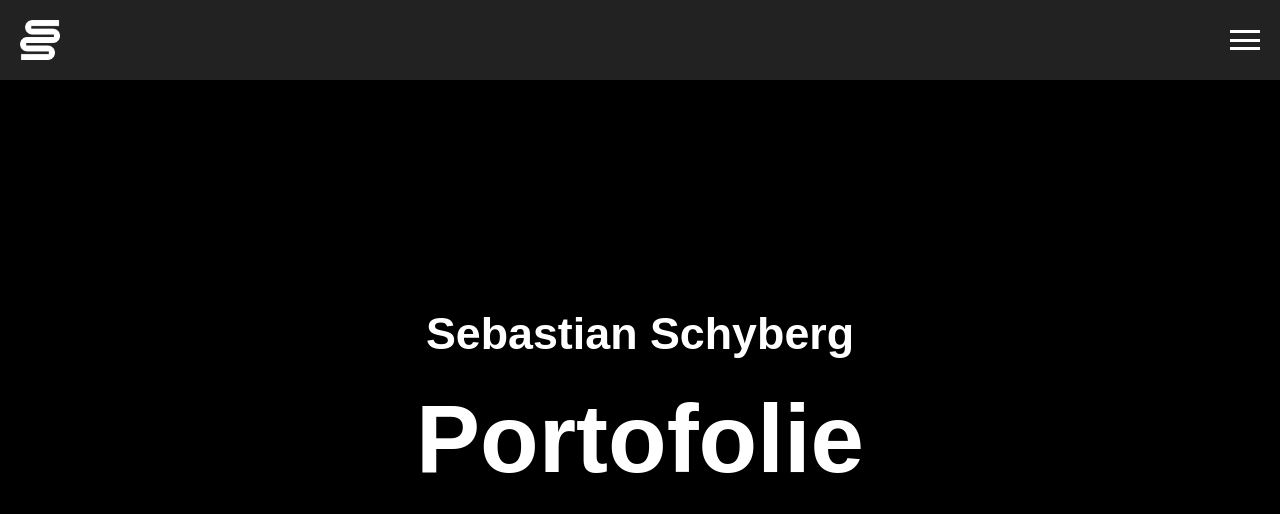
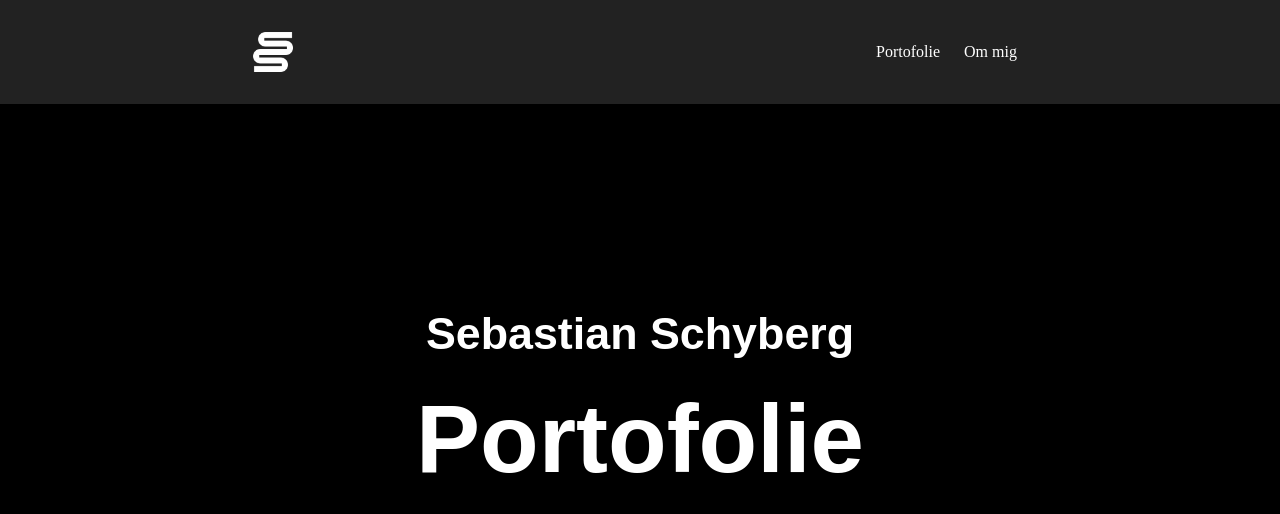
Before and after one commit to SebSchyb/Portofolie, a plain HTML site: page index.html in a window 1280 px wide. Drawn offline with Linux system fonts and the light colour scheme; a web font is replaced by a local one.

Commit message:
2nd commit

```diff
--- a/index.html
+++ b/index.html
@@ -12,7 +12,7 @@
 </head>
 
 <body>
-    <header>
+    <header class="mobil-header">
         <div class="logo">
             <a href="index.html"><img src="billeder/logohvid.png" alt="Logo"></a>
         </div>
@@ -31,7 +31,17 @@
         </div>
     </header>
 
-
+    <header class="wide-header">
+        <div class="logo">
+            <a href="index.html"><img src="billeder/logohvid.png" alt="Logo"></a>
+        </div>
+        <nav>
+            <ul>
+                <li><a href="Portofolie.html">Portofolie</a></li>
+                <li><a href="ommig.html">Om mig</a></li>
+            </ul>
+        </nav>
+    </header>
 
     <main>
         <div class="parent">
--- a/style.css
+++ b/style.css
@@ -214,4 +214,35 @@ header {
   #porto2 {
     font-size: 6rem;
   }
+  .mobil-header {
+    display: none;
+  }
+  .wide-header {
+    background-color: #222;
+    color: #fff;
+    padding: 30px;
+    display: flex;
+    justify-content: space-evenly;
+    gap: 350px;
+  }
+  nav ul {
+    list-style: none;
+    margin: 0;
+    padding: 0;
+  }
+
+  nav ul li {
+    display: inline-block;
+    margin: 10px;
+  }
+
+  nav ul li a {
+    color: #fff;
+    text-decoration: none;
+  }
 }
+@media (max-width: 750px) {
+  .wide-header {
+    display: none;
+  }
+}
```
Also changed, not shown: Portofolie.html (+11 -1 lines), ommig.html (+11 -1 lines).
